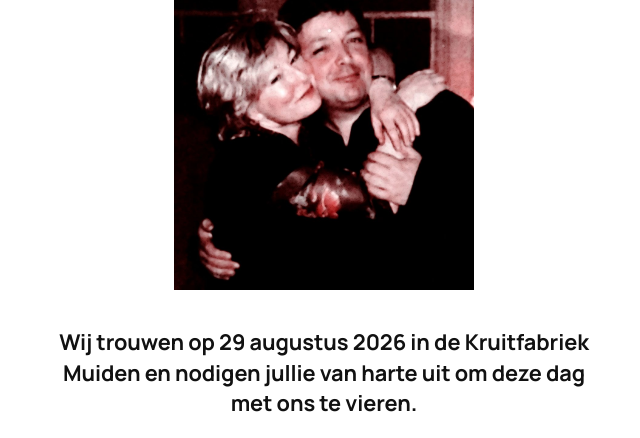
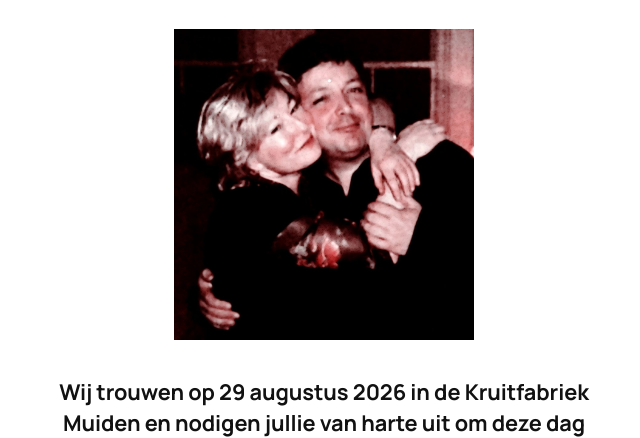
Before and after one commit to JeffreyBouva/anja-robert-trouwsite, a website: page index.html in a window 1280 px wide. Shown: the part 164-602 px from the top of the page, without its empty margins (316-956 px from the left). Drawn offline with Linux system fonts and the light colour scheme.

Commit message:
Ruimte tussen titel en trouwfoto: bovenmarge op de foto

```diff
--- a/style.css
+++ b/style.css
@@ -83,7 +83,7 @@ p { margin: 0 0 var(--block-gap); }
 strong { font-weight: 700; }
 
 .trouwfoto {
-  margin: 0 0 var(--sp-40);
+  margin: var(--sp-50) 0 var(--sp-40);
   text-align: center;
 }
 
```
